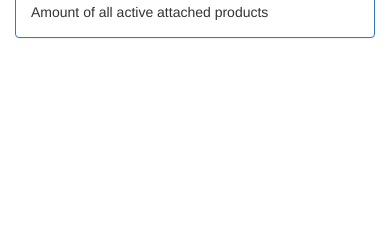
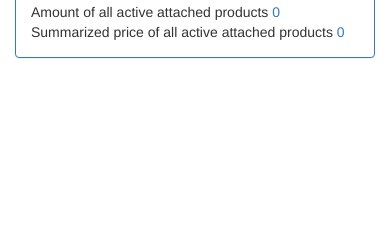
Before and after one commit to rexcheung0727/ci_test_20220206, a CodeIgniter app: page /database/admin in a window 390 px wide. Shown: the part 535-775 px from the top of the page. Run offline with CodeIgniter, Linux system fonts and the light colour scheme; the visitor is signed in with stand-in values (Sample User, id 1); data that the repository does not hold is empty.

Commit message:
task-6-6 summarized price of all active attached products

```diff
--- a/application/controllers/Admin_dashboard.php
+++ b/application/controllers/Admin_dashboard.php
@@ -30,7 +30,11 @@ class Admin_dashboard extends CI_Controller {
 
 		$count_active_products_not_belong_to_any_user = $this->product_model->count_active_products_not_belong_to_any_user()->count;
 
-		$count_attached_active_products = $this->product_list_model->count_attached_active_products()->amount;
+		$caap = $this->product_list_model->count_attached_active_products();
+		$count_attached_active_products = $caap->amount ? $caap->amount : 0;
+
+		$tpaap = $this->product_list_model->total_price_attached_active_products();
+		$total_price_attached_active_products = $tpaap->total ? $tpaap->total : 0;
 
 		$data = array(
 			'count_all' => $count_all,
@@ -38,7 +42,8 @@ class Admin_dashboard extends CI_Controller {
 			'count_active_having_product_list' => $count_active_having_product_list,
 			'count_active_products' => $count_active_products,
 			'count_active_products_not_belong_to_any_user' => $count_active_products_not_belong_to_any_user,
-			'count_attached_active_products' => $count_attached_active_products
+			'count_attached_active_products' => $count_attached_active_products,
+			'total_price_attached_active_products' => $total_price_attached_active_products
 		);
 		$this->load->view('admin/dashboard', $data);
 	}
--- a/application/models/Product_list_model.php
+++ b/application/models/Product_list_model.php
@@ -53,7 +53,17 @@ class Product_list_model extends CI_Model {
 
 	public function count_attached_active_products()
 	{
-		$sql = "SELECT SUM(qty) amount
+		$sql = "SELECT SUM(pl.qty) amount
+				FROM product_list pl
+				LEFT JOIN products p ON pl.product_id = p.id
+				WHERE p.status = 1
+		";
+		return $this->db->query($sql)->row();
+	}
+
+	public function total_price_attached_active_products()
+	{
+		$sql = "SELECT SUM(pl.qty * pl.price) total
 				FROM product_list pl
 				LEFT JOIN products p ON pl.product_id = p.id
 				WHERE p.status = 1
--- a/application/views/admin/dashboard.php
+++ b/application/views/admin/dashboard.php
@@ -44,6 +44,10 @@
 				Amount of all active attached products <span class="text-primary"><?=$count_attached_active_products?></span>
 			</div>
 
+			<div class="col-md-4 col-xs-12">
+				Summarized price of all active attached products <span class="text-primary"><?=$total_price_attached_active_products?></span>
+			</div>
+
 		</div>
 	</div>
 </div>
```
